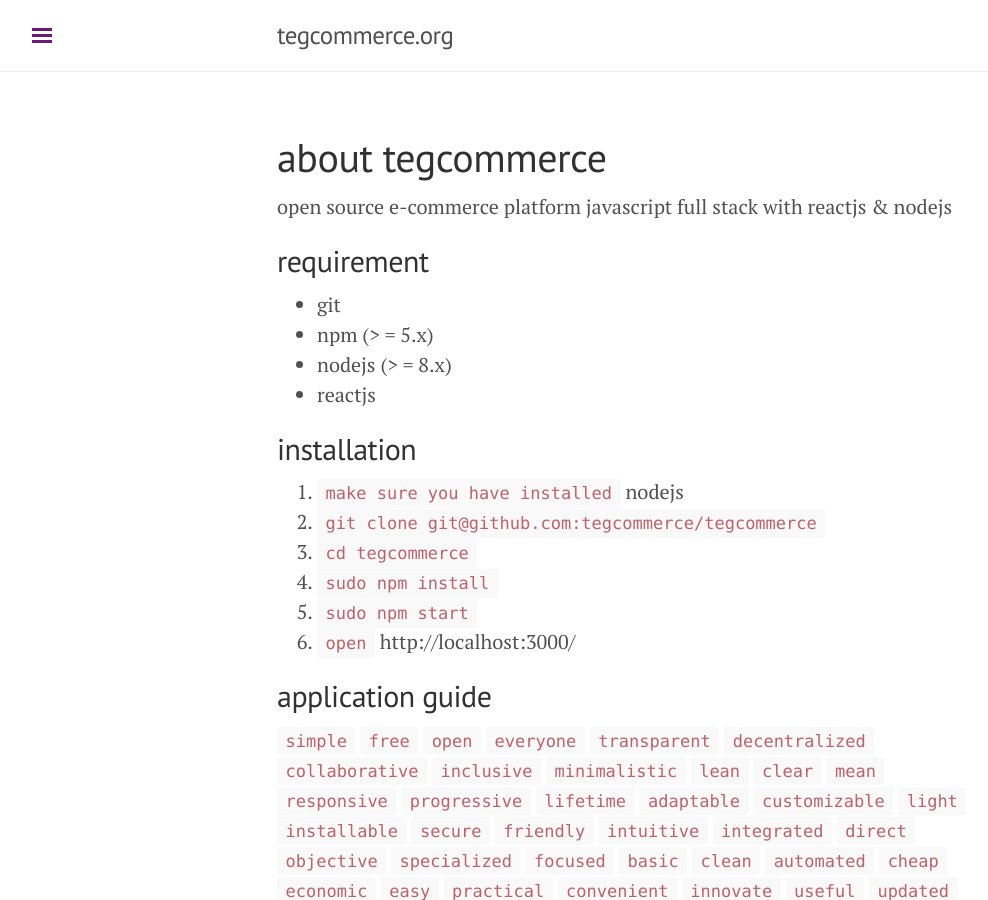
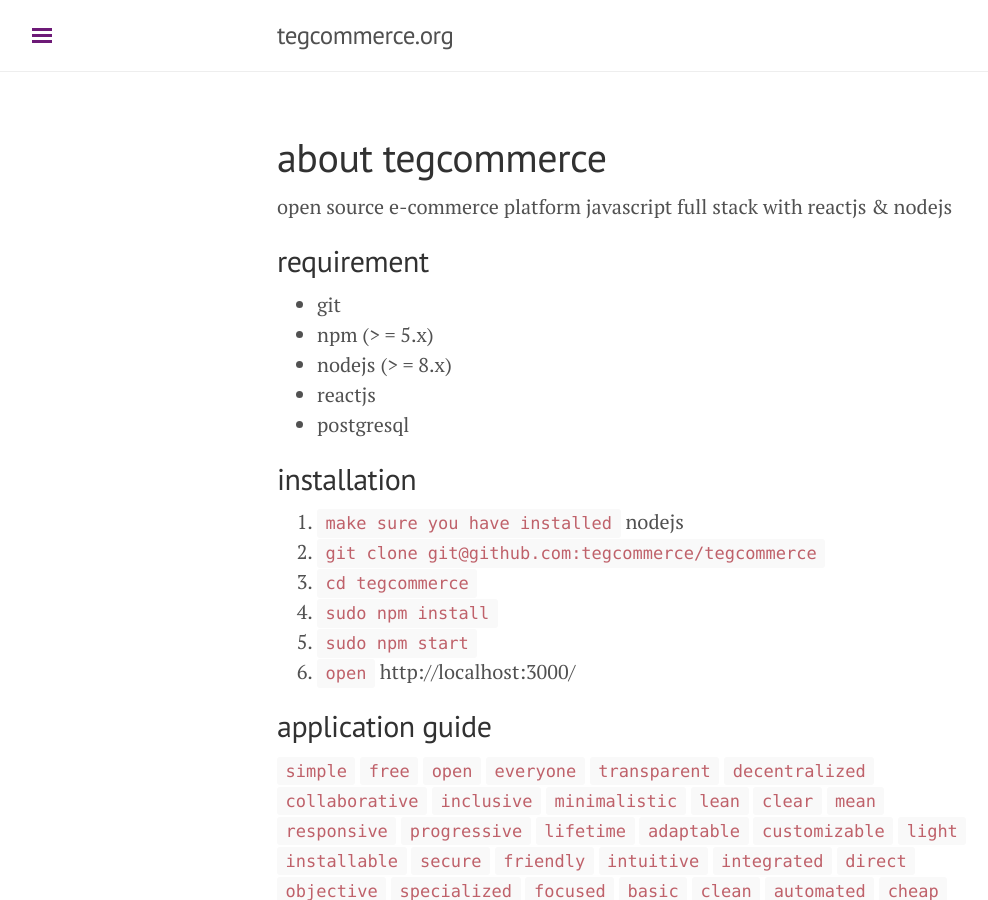
Before and after one commit to tegcommerce/tegcommerce-website, a Jekyll site: the page built from index.md, in a window 1280 px wide and 900 px high. Shown: the whole window, without its empty margins (3-991 px from the left). Built offline with Jekyll 4.4.1, drawn with Linux system fonts in a browser that asks for light colours; nearby versions of some CDN libraries; a style sheet for code colours, icons or effects is not loaded.

Commit message:
Update index.md

```diff
--- a/index.md
+++ b/index.md
@@ -11,6 +11,7 @@
 * npm (> = 5.x)
 * nodejs (> = 8.x)
 * reactjs
+* postgresql
 
 ## installation
 1. `make sure you have installed` [nodejs](https://nodejs.org/en/download/)
```
